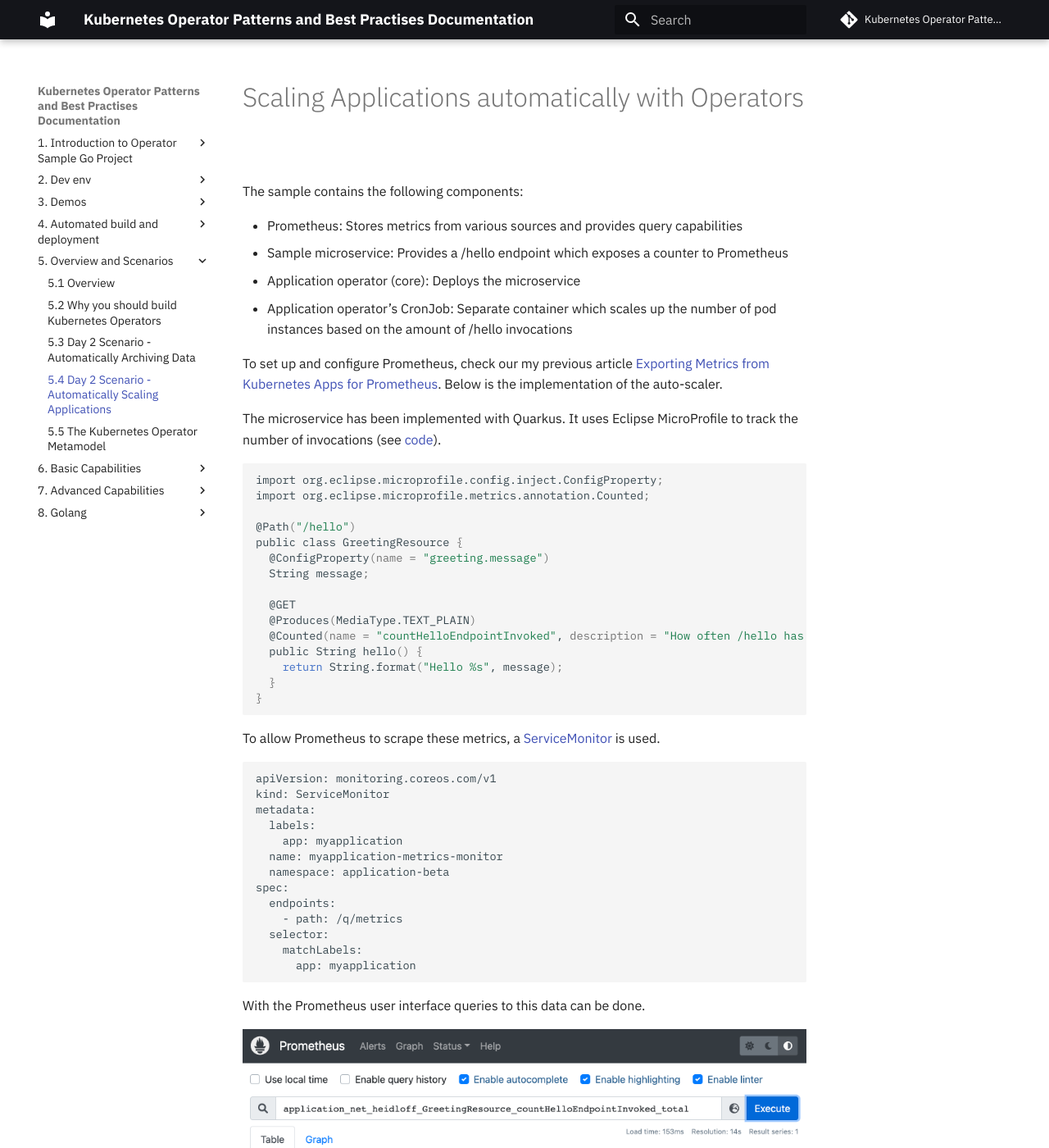
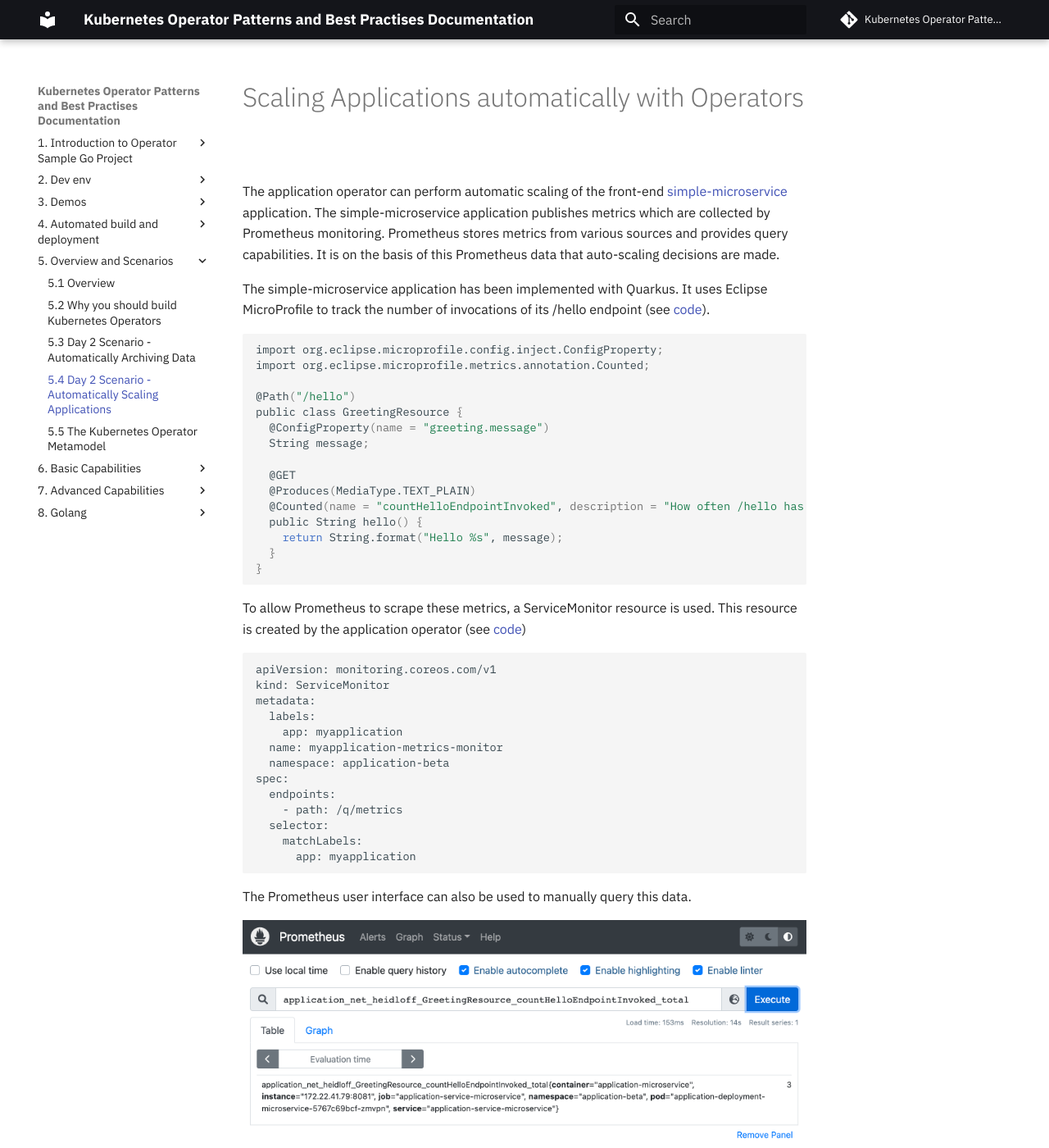
Before and after one commit to IBM/operator-sample-go-documentation, an MkDocs documentation site: the page built from documentation/overview-scalling-applications-automatically-with-operators.md, in a window 1280 px wide and 1400 px high. Shown: the whole window at 82% size. Built offline with MkDocs 1.6.1 and Material for MkDocs 9.7.7, drawn with Linux system fonts in a browser that asks for light colours; comment, search, counter and statistics services are not loaded; some of the changed text lies outside the part shown.

Commit message:
doc-update4

````diff
--- a/documentation/overview-scalling-applications-automatically-with-operators.md
+++ b/documentation/overview-scalling-applications-automatically-with-operators.md
@@ -1,14 +1,8 @@
 # Scaling Applications automatically with Operators
-The sample contains the following components:
 
-* Prometheus: Stores metrics from various sources and provides query capabilities
-* Sample microservice: Provides a /hello endpoint which exposes a counter to Prometheus
-* Application operator (core): Deploys the microservice
-* Application operator’s CronJob: Separate container which scales up the number of pod instances based on the amount of /hello invocations
+The application operator can perform automatic scaling of the front-end [simple-microservice](https://github.com/IBM/operator-sample-go/tree/main/simple-microservice) application. The simple-microservice application publishes metrics which are collected by Prometheus monitoring.  Prometheus stores metrics from various sources and provides query capabilities. It is on the basis of this Prometheus data that auto-scaling decisions are made.
 
-To set up and configure Prometheus, check our my previous article [Exporting Metrics from Kubernetes Apps for Prometheus](http://heidloff.net/article/exporting-metrics-kubernetes-applications-prometheus/). Below is the implementation of the auto-scaler.
-
-The microservice has been implemented with Quarkus. It uses Eclipse MicroProfile to track the number of invocations (see [code](https://github.com/IBM/operator-sample-go/blob/f130dc768df6d9178f6395690f508f0840e0b5ef/simple-microservice/src/main/java/net/heidloff/GreetingResource.java)).
+The simple-microservice application has been implemented with Quarkus. It uses Eclipse MicroProfile to track the number of invocations of its /hello endpoint (see [code](https://github.com/IBM/operator-sample-go/blob/f130dc768df6d9178f6395690f508f0840e0b5ef/simple-microservice/src/main/java/net/heidloff/GreetingResource.java)).
 
 ```sh
 import org.eclipse.microprofile.config.inject.ConfigProperty;
@@ -28,7 +22,7 @@ public class GreetingResource {
 }
 ```
 
-To allow Prometheus to scrape these metrics, a [ServiceMonitor](https://github.com/IBM/operator-sample-go/blob/f130dc768df6d9178f6395690f508f0840e0b5ef/simple-microservice/kubernetes/service-monitor.yaml) is used.
+To allow Prometheus to scrape these metrics, a ServiceMonitor resource is used.  This resource is created by the application operator (see [code](https://github.com/IBM/operator-sample-go/blob/3d2772725954c140ff83316522753e4bac017605/operator-application/controllers/application/monitor.go))
 
 ```sh
 apiVersion: monitoring.coreos.com/v1
@@ -47,14 +41,11 @@ spec:
 
 ```
 
-With the Prometheus user interface queries to this data can be done.
+The Prometheus user interface can also be used to manually query this data.
 
 ![Prometheus](./images/5.3.1.png)
 
-
-
-To develop the auto-scaler, a separate image/container is used. This container is an extension to the application controller. The application controller sets up a CronJob for the auto-scaler container so that it is run on a scheduled basis. The [CronJob](https://github.com/IBM/operator-sample-go/blob/f130dc768df6d9178f6395690f508f0840e0b5ef/operator-application-scaler/kubernetes/cronjob.yaml) that is created by the controller looks like this. Note that the application name and namespace are passed in as parameter.
-
+To implement the scaling decision logic, a separate image/container is used. This container can be considered an extension to the application operator. The application operator sets up a CronJob for the [operator-application-scaler](https://github.com/IBM/operator-sample-go/tree/main/operator-application-scaler) so that it is run on a scheduled basis. The CronJob that is created by the controller looks like this. Note that the application name and namespace are passed in as parameter.
 
 ```sh
 apiVersion: batch/v1
@@ -81,7 +72,7 @@ spec:
 
 ```
 
-The [implementation](https://github.com/IBM/operator-sample-go/blob/f130dc768df6d9178f6395690f508f0840e0b5ef/operator-application-scaler/scaler/scaler.go) of the actual auto-scaler is trivial. We have used the [Prometheus Go client library](https://github.com/prometheus/client_golang/). Note that this library is still considered experimental. Alternatively we can also use the [Prometheus HTTP API](https://prometheus.io/docs/prometheus/latest/querying/api/).
+The [implementation](https://github.com/IBM/operator-sample-go/blob/f130dc768df6d9178f6395690f508f0840e0b5ef/operator-application-scaler/scaler/scaler.go) of the actual operator-application-scaler application is trivial. It uses the [Prometheus Go client library](https://github.com/prometheus/client_golang/). Note that this library is still considered experimental. Alternatively consider the [Prometheus HTTP API](https://prometheus.io/docs/prometheus/latest/querying/api/).
 
 ```sh
 prometheusAddress := "http://prometheus-operated.monitoring:9090"
````
Also changed, not shown: other parts of documentation/overview-scalling-applications-automatically-with-operators.md (+1 -1 lines), documentation/demos-auto-scaler.md (+6 -0 lines), documentation/overview-and-scenarios.md (+1 -1 lines), documentation/overview-automatically-archive-data-with-k8s-operators.md (+2 -16 lines).
